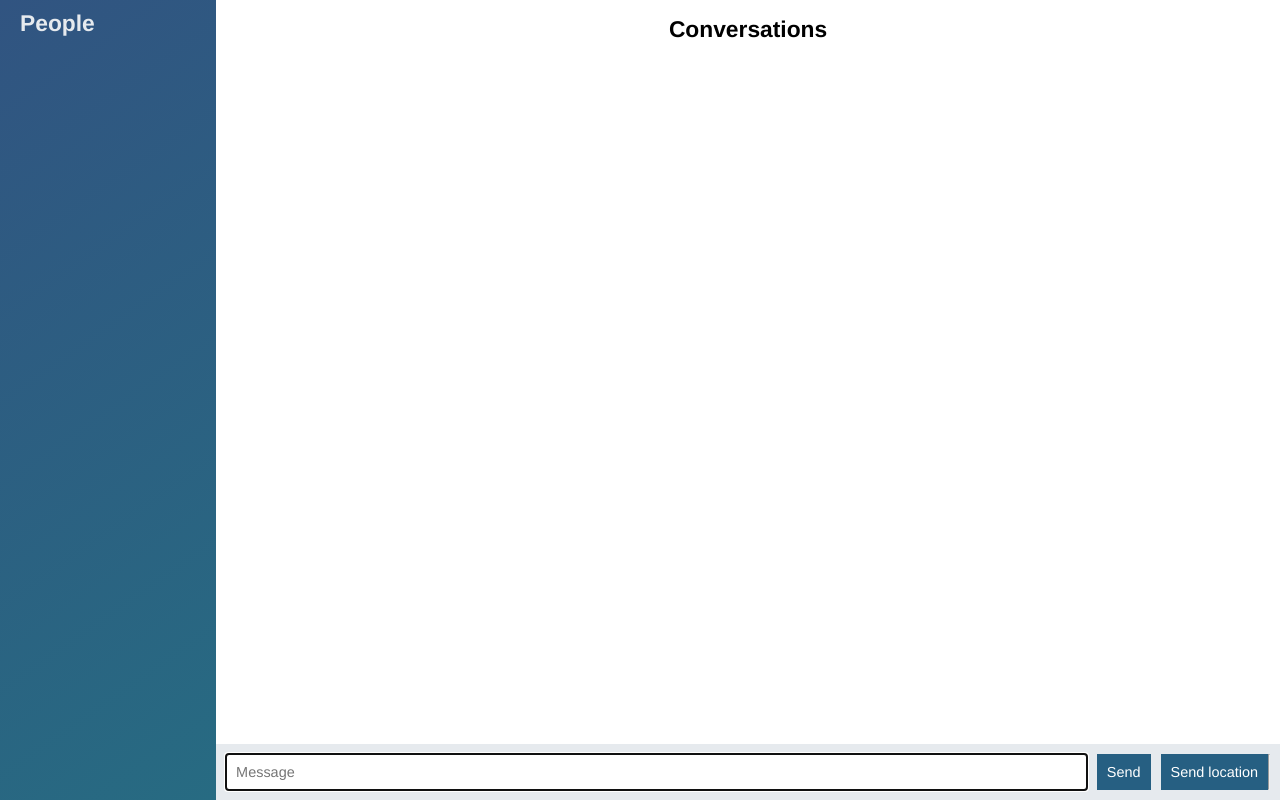
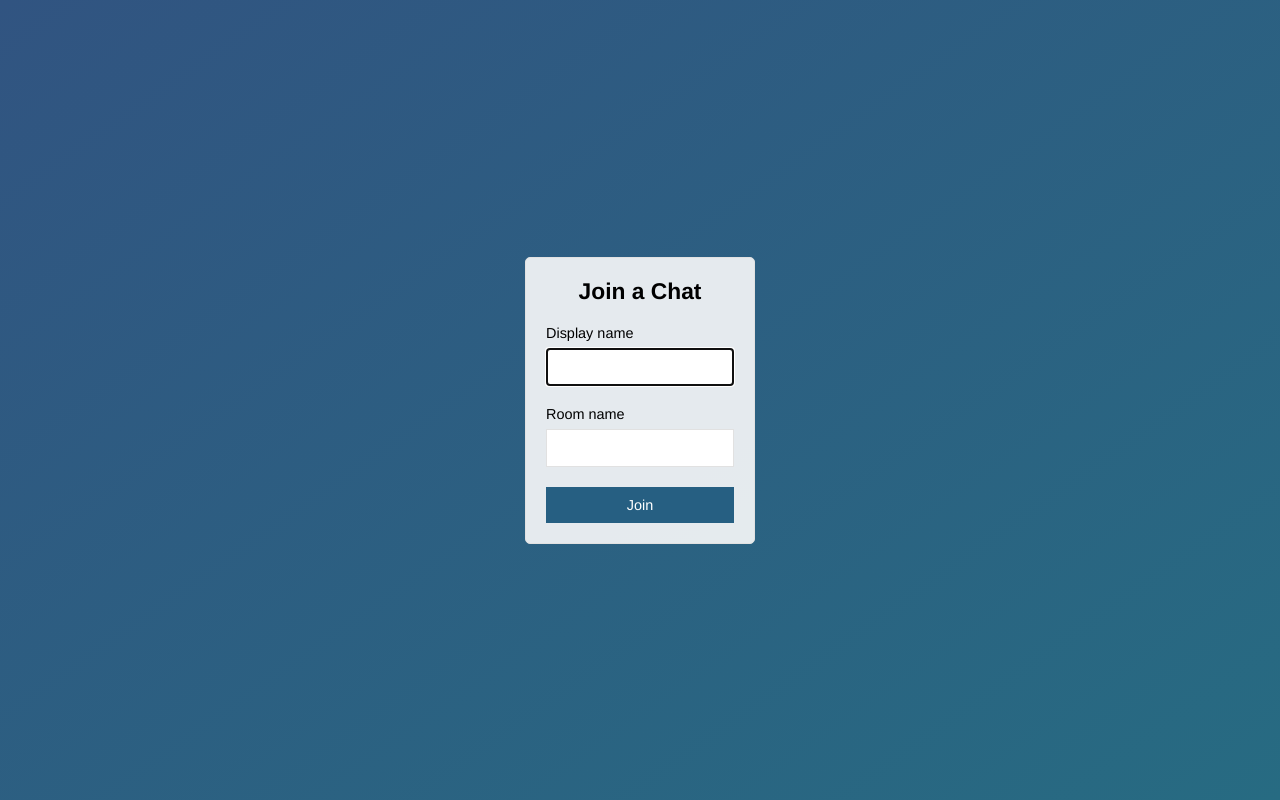
Before and after one commit to HarshithValluru/chat-App, a website: page public/index.html in a window 1280 px wide. Drawn offline with nearby package versions, Linux system fonts and the light colour scheme; no server answers.

Commit message:
Add join page that submits to chat

```diff
--- a/public/index.html
+++ b/public/index.html
@@ -2,46 +2,28 @@
 <html>
     <head>
         <meta charset="utf-8">
+        <meta name="viewport" content="width=device-width, initial-scale=1, user-scalable=no"></meta>
+        <title>Join | ChatApp</title>
         <link rel="stylesheet" href="./css/style.css">
     </head>
-    <body class="chat">
-        <div class="chat__sidebar">
-            <h3>People</h3>
-            <div id="users"></div>
+    <body class="centered-form">
+        <div class="centered-form__form">
+            <form action="./chat.html">
+                <div class="form-field">
+                    <h3>Join a Chat</h3>
+                </div>
+                <div class="form-field">
+                    <label>Display name</label>
+                    <input type="text" name="name" autofocus/>
+                </div>
+                <div class="form-field">
+                    <label>Room name</label>
+                    <input type="text" name="room"/>
+                </div>
+                <div class="form-field">
+                    <button>Join</button>
+                </div>
+            </form>
         </div>
-        <div class="chat__main"><br>
-            <h3>Conversations</h3>
-            <ol id="messages" class="chat__messages"></ol>
-            <div class="chat__footer">
-                <form id="message-form">
-                    <input type="text" name="message" placeholder="Message" autofocus autocomplete="off"/>
-                    <button>Send</button>
-                </form><br>
-                <button id="send-location">Send location</button><br><hr>
-            </div>
-        </div>
-        <script id="message_template" type="text/template">
-            <li class="message">
-                <div class="message__title">
-                    <h4>{{from}}</h4>
-                    <span>{{createdAt}}</span>
-                </div>
-                <div>{{text}}</div>
-            </li>
-        </script>
-        <script id="location_message_template" type="text/template">
-            <li class="message">
-                <div class="message__title">
-                    <h4>{{from}}</h4>
-                    <span>{{createdAt}}</span>
-                </div>
-                <div><a href="{{url}}" target="_blank">My Current Location</a></div>
-            </li>
-        </script>
-        <script src="/socket.io/socket.io.js"></script>
-        <script src="./js/libs/jquery-3.3.1.min.js"></script>
-        <script src="./js/libs/moment.js"></script>
-        <script src="./js/libs/mustache.js"></script>
-        <script src="./js/index.js"></script>
     </body>
 </html>
```
Also changed, not shown: public/chat.html (added, +49 -0 lines), public/js/chat.js (renamed from public/js/index.js).
